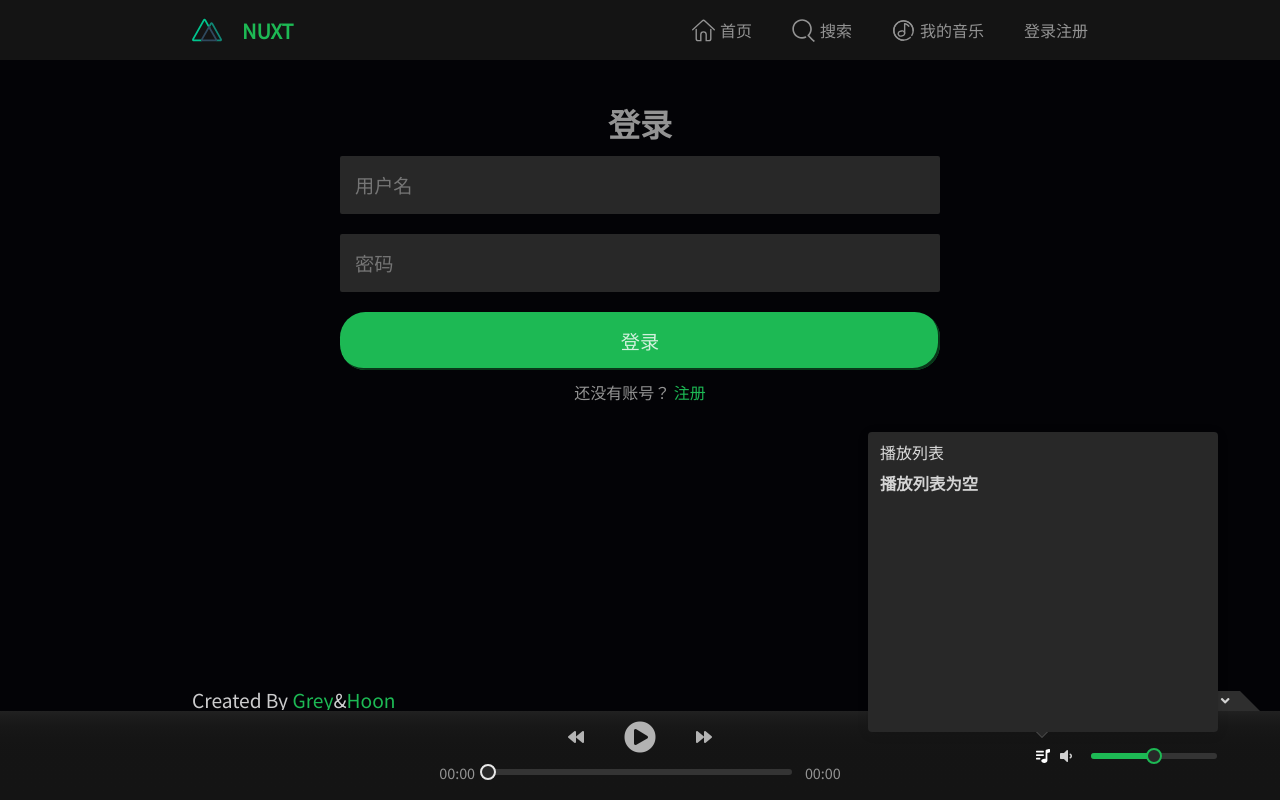
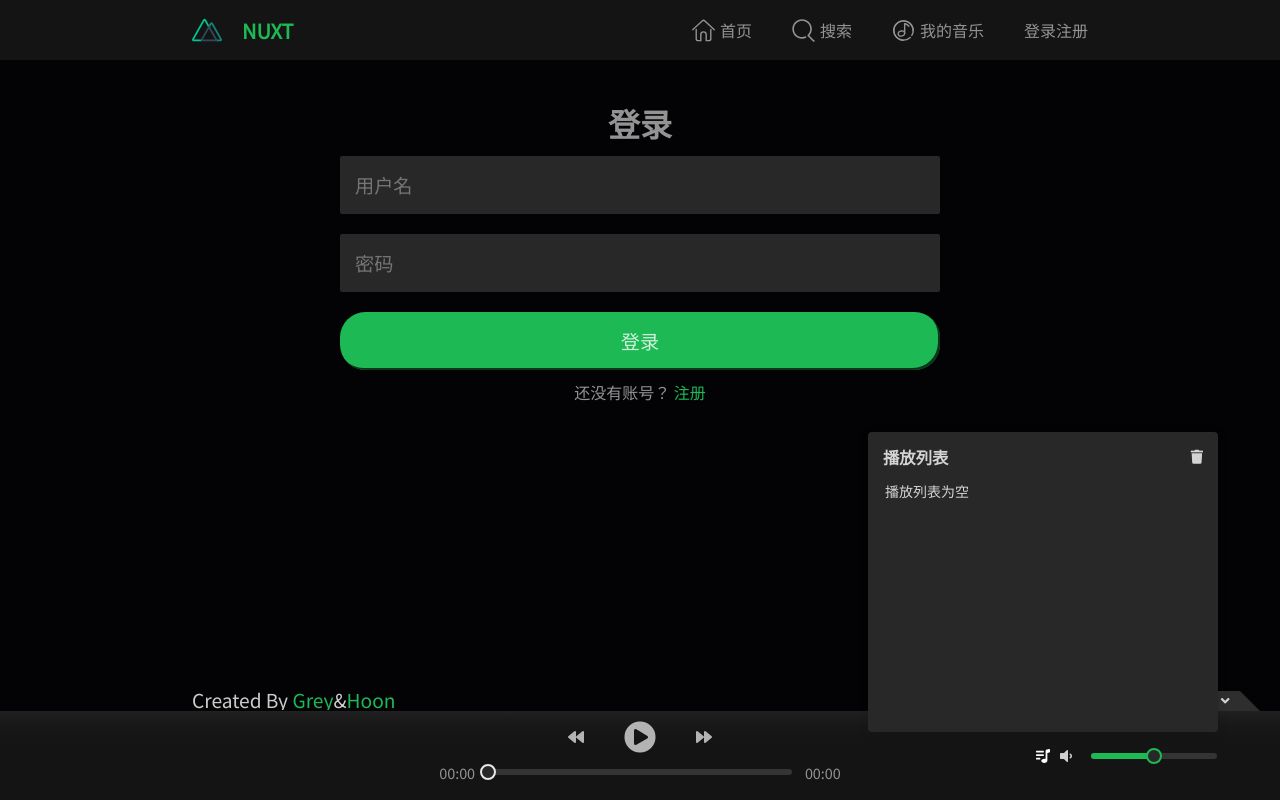
Before and after one commit to jellli/web-music-client, a Nuxt app: page /login in a window 1280 px wide. Both pictures are taken after a click on the icon 1042 px from the left and 756 px from the top of the page. Built offline with nearby package versions, Linux system fonts and the light colour scheme.

Commit message:
添加清空播放列表按钮

```diff
--- a/components/playlist.vue
+++ b/components/playlist.vue
@@ -2,12 +2,19 @@
   <div class="playlist-component" v-popover:popover>
     <el-popover
       ref="popover"
-      title="播放列表"
       width="350"
       trigger="click"
       popper-class="playlist-list"
     >
-      <ul class="playlist-list" v-if="songs && songs.length !== 0">
+      <div class="playlist-title">
+        <h3>播放列表</h3>
+        <i
+          class="fas fa-trash trash-icon"
+          @click="() => this.$store.commit('setPlaylist', [])"
+        ></i>
+      </div>
+      <ul class="playlist-list-c" v-if="songs && songs.length !== 0">
+        <transition-group name="list">
           <li v-for="song in songs" :key="song.id" class="playlist-item">
             <div
               class="list-item"
@@ -29,8 +36,9 @@
               </div>
             </div>
           </li>
+        </transition-group>
       </ul>
-      <h3 v-else>播放列表为空</h3>
+      <span v-else style="padding:12px">播放列表为空</span>
     </el-popover>
     <svg
       slot="reference"
@@ -123,9 +131,44 @@ export default {
 </script>
 
 <style lang="scss">
+.trash-icon {
+  cursor: pointer;
+}
+.list-enter-active,
+.list-leave-active {
+  transition: all 0.4s;
+}
+.list-leave-active {
+  position: absolute;
+}
+.list-move {
+  transition: transform 1s;
+}
+.list-enter, .list-leave-to
+/* .list-leave-active for below version 2.1.8 */ {
+  opacity: 0;
+  transform: translateX(10px);
+  transform: translateX(80%);
+}
+.playlist-title {
+  width: 100%;
+  height: 1.3rem;
+  display: flex;
+  justify-content: space-between;
+  align-items: center;
+  background: #282828;
+  position: sticky;
+  padding: 25px 10px;
+  z-index: 9;
+  top: 0;
+}
 .el-popover.el-popper.playlist-list {
   border: none;
   min-height: 300px;
+  max-height: 400px;
+  position: relative;
+  overflow-y: auto;
+  padding: 0 5px;
 }
 .playlist-component {
   margin-right: 10px;
@@ -135,21 +178,21 @@ export default {
     cursor: pointer;
   }
 }
-.playlist-list {
+.playlist-list-c {
   .playlist-item {
+    font-size: 15px;
+    transition: all 0.4s;
     padding: 7px 12px;
     position: relative;
     cursor: pointer;
     &:hover {
       background: rgba(#fff, 0.2);
     }
-    .list-item {
-    }
     .list-ctrl {
       display: flex;
       align-items: center;
       position: absolute;
-      font-size: 16px;
+      font-size: 14px;
       top: calc(50% - 10px);
       right: 10px;
       & > * {
```
Lines whose indentation alone changed are shown as unchanged.
